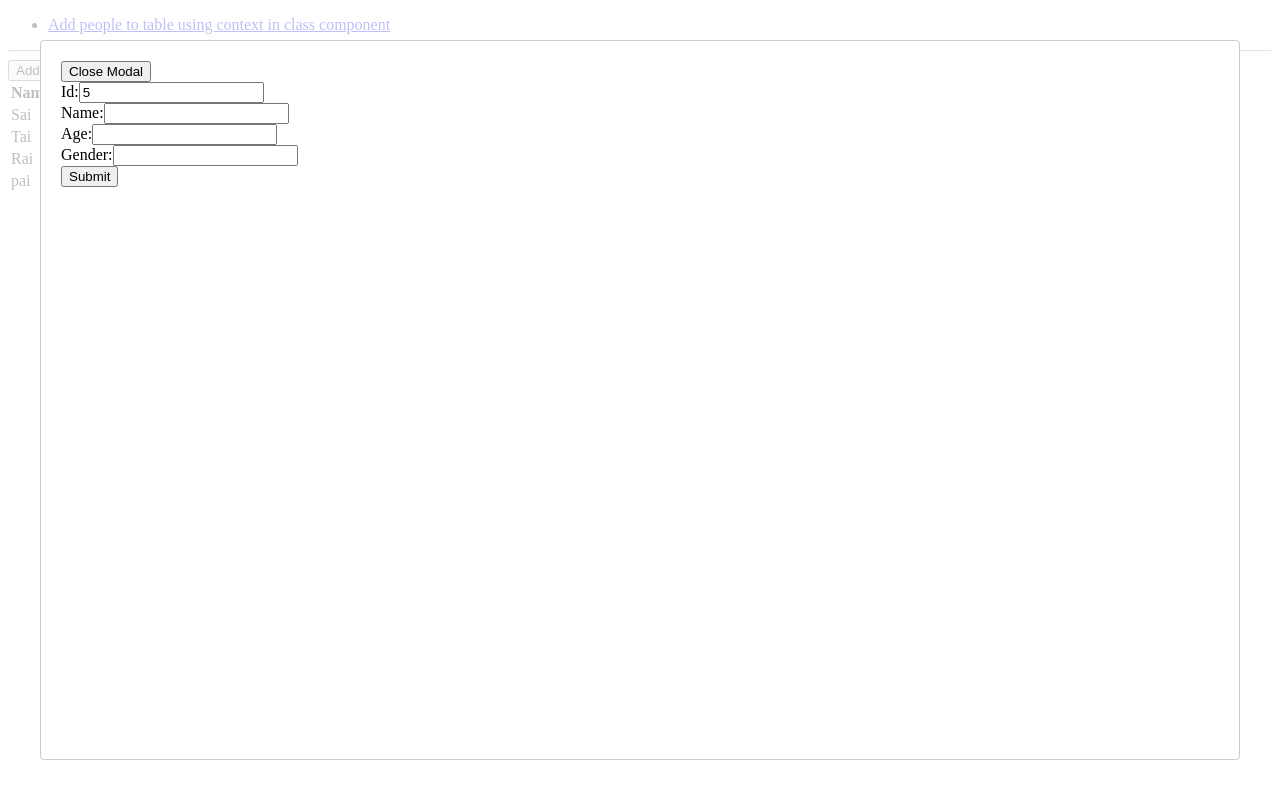
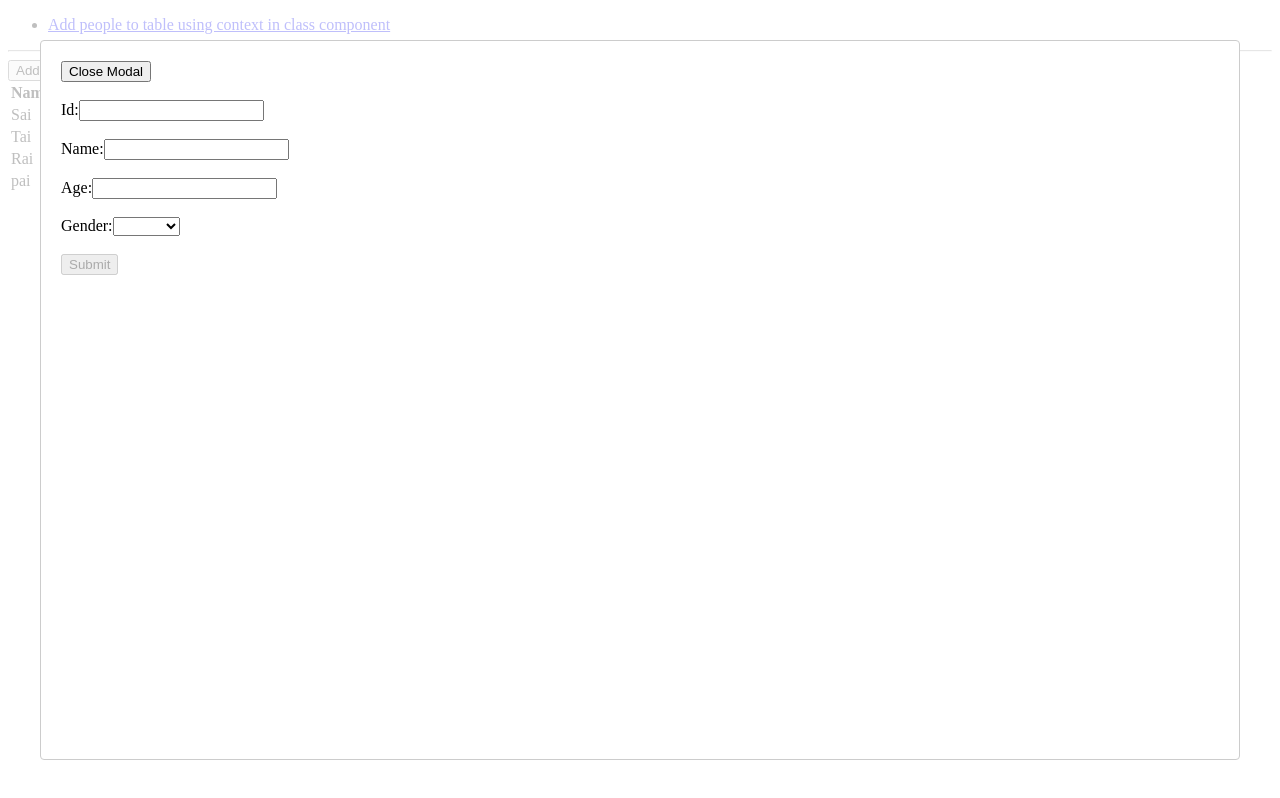
Before and after one commit to faizpathan631/Add-people-to-table-using-context, a React (Create React App) app: page /App in a window 1280 px wide. Both pictures are taken after a click on the button "Add new Person". Built offline with nearby package versions, Linux system fonts and the light colour scheme.

Commit message:
prevention of entry of empty fields while submit

```diff
--- a/src/Add-People-to-table-using-context-in-ClassComponent/App.js
+++ b/src/Add-People-to-table-using-context-in-ClassComponent/App.js
@@ -1,7 +1,6 @@
 import React from 'react'
 import DataContext from './DataContext'
 import ReactModal from 'react-modal'
-import data from './Data'
 
 export default class App extends React.Component {
   constructor(props) {
@@ -9,8 +8,9 @@ export default class App extends React.Component {
     this.state = {
       data: [],
       addNewPerson: false,
+      error: false,
       addedPerson: {
-        id: `${data ? data.length++ : ''}`,
+        id: '',
         name: '',
         age: '',
         gender: '',
@@ -18,7 +18,9 @@ export default class App extends React.Component {
     }
   }
   static contextType = DataContext
-
+  checkNull(val) {
+    return val === null || val === undefined || val === ''
+  }
   componentDidMount() {
     const dataContext = this.context
     this.setState({ data: dataContext })
@@ -36,7 +38,7 @@ export default class App extends React.Component {
     }))
   }
   submitData = () => {
-    this.setState({ data: this.state.data.concat(this.state.addedPerson) })
+    this.setState({ data: [...this.state.data, this.state.addedPerson] })
     this.handleCloseModal()
   }
   render() {
@@ -45,7 +47,6 @@ export default class App extends React.Component {
         <button onClick={() => this.setState({ addNewPerson: true })}>
           Add new Person
         </button>
-        {console.log(this.state)}
         <table>
           <thead>
             <tr>
@@ -72,6 +73,7 @@ export default class App extends React.Component {
         >
           <button onClick={this.handleCloseModal}>Close Modal</button>
           <br />
+          <br />
           <>
             <label>Id:</label>
             <input
@@ -80,12 +82,14 @@ export default class App extends React.Component {
               value={this.state.addedPerson.id}
             />
             <br />
+            <br />
             <label>Name:</label>
             <input
               name='name'
               onChange={(e) => this.handleChange(e)}
               value={this.state.addedPerson.name}
             />
+            <br />
             <br />
             <label>Age:</label>
             <input
@@ -94,15 +98,31 @@ export default class App extends React.Component {
               value={this.state.addedPerson.age}
             />
             <br />
+            <br />
             <label>Gender:</label>
-            <input
+            <select
               name='gender'
               onChange={(e) => this.handleChange(e)}
               value={this.state.addedPerson.gender}
-            />
+            >
+              <option value=''></option>
+              <option value='F'>Female</option>
+              <option value='M'>Male</option>
+            </select>
           </>
           <br />
-          <button onClick={this.submitData}>Submit</button>
+          <br />
+          <button
+            disabled={
+              this.checkNull(this.state.addedPerson.id) ||
+              this.checkNull(this.state.addedPerson.name) ||
+              this.checkNull(this.state.addedPerson.age) ||
+              this.checkNull(this.state.addedPerson.gender)
+            }
+            onClick={this.submitData}
+          >
+            Submit
+          </button>
         </ReactModal>
       </>
     )
```
